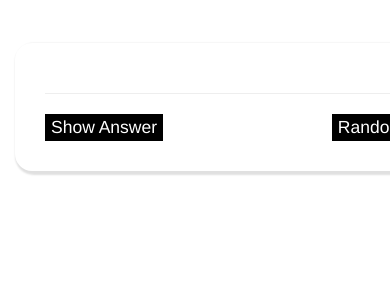
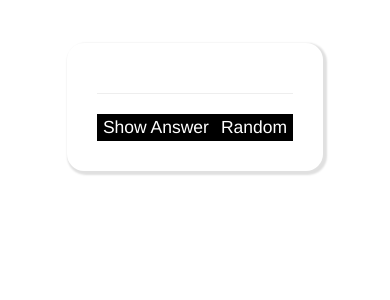
Before and after one commit to svram/question-bank, a Flask app: page / in a window 390 px wide; the page is wider, and only the part inside the window is pictured. Shown: the top 300 px of that part. Run offline with Flask 2, Linux system fonts and the light colour scheme; data that the repository does not hold is empty; some libraries are stand-ins or nearby versions.

Commit message:
add media query

```diff
--- a/static/css/custom.css
+++ b/static/css/custom.css
@@ -37,3 +37,14 @@ blockquote{
 .uibuttons{
     border: none;
 }
+
+@media screen and (max-width: 699px) {
+
+    .quote-box{
+        width: auto;
+    }
+
+    #sectionwell{
+        width: auto;
+    }
+}
```
